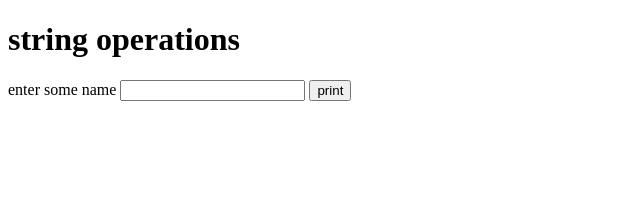
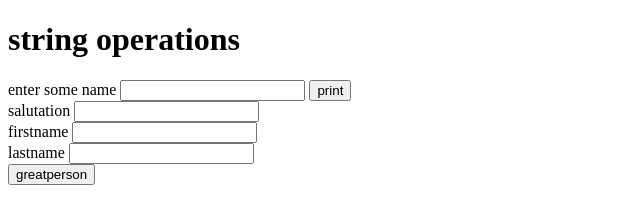
Before and after one commit to vikashkush/tutorial-vikas, a plain HTML site: page 01-string-operations.html in a window 1280 px wide. Shown: the whole page, without its empty margins (0-640 px from the left). Drawn offline with Linux system fonts and the light colour scheme.

Commit message:
completed

```diff
--- a/01-string-operations.html
+++ b/01-string-operations.html
@@ -8,12 +8,29 @@
   </head>
   <body>
     <h1>string operations</h1>
-    <label for="name">enter some name</label>
-    <input type="text" name="name" id="box" />
-    <button onclick="print()">print</button>
-    <div id="nameresult"></div>
 
+    <div class="sample1">
+      <label for="name">enter some name</label>
+      <input type="text" name="name" id="box" />
+      <button onclick="print()">print</button>
+      <div id="nameresult"></div>
+    </div>
+    <div class="sample2"></div>
+    <label for="salutation">salutation</label>
+    <input type="text" name="name1" id="first" />
+    <div>
+      <label for="first name">firstname</label>
+      <input type="text" name="name2" id="second" />
+    </div>
+    <div>
+      <label for="last name">lastname</label>
+      <input type="text" name="name3" id="third" />
+    </div>
+    <button onclick="greatperson()">greatperson</button>
+    <div id="result"></div>
     <script>
+      //#region sample1
+
       function print() {
         const nameElement = document.querySelector("#box");
         let name = nameElement.value;
@@ -21,15 +38,31 @@
       }
 
       function displayers(name) {
-        let container = document.querySelector("#nameresult");
+              let container = document.querySelector("#nameresult");
         for (let i = 0; i < name.length; i++) {
           const str = name[i];
           let elem = document.createElement("div");
           elem.innerText = str;
-          container.appendChild(elem)
+          container.appendChild(elem);
         }
+      }
+      //#endregion
+      //#regionsample2
+      function greatperson(){
+       let name=document.querySelector("#first").value;
+       let name2=document.querySelector("#second").value;
+       let name3=document.querySelector("#third").value;
+       var elem= "hello!"+"&nbsp;"+name+"&nbsp;"+name2+"&nbsp;"+name3+"&nbsp;";
+      //  console.log(elem)
+         document.querySelector("#result").innerHTML=elem;
 
       }
+
+
+
+
+
+      //#endregion
     </script>
   </body>
 </html>
```
